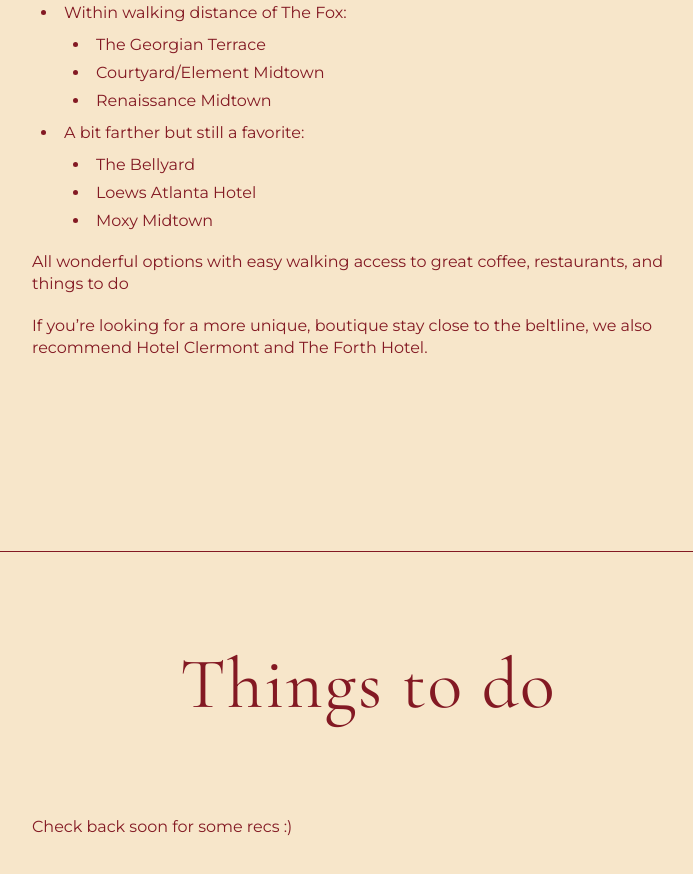
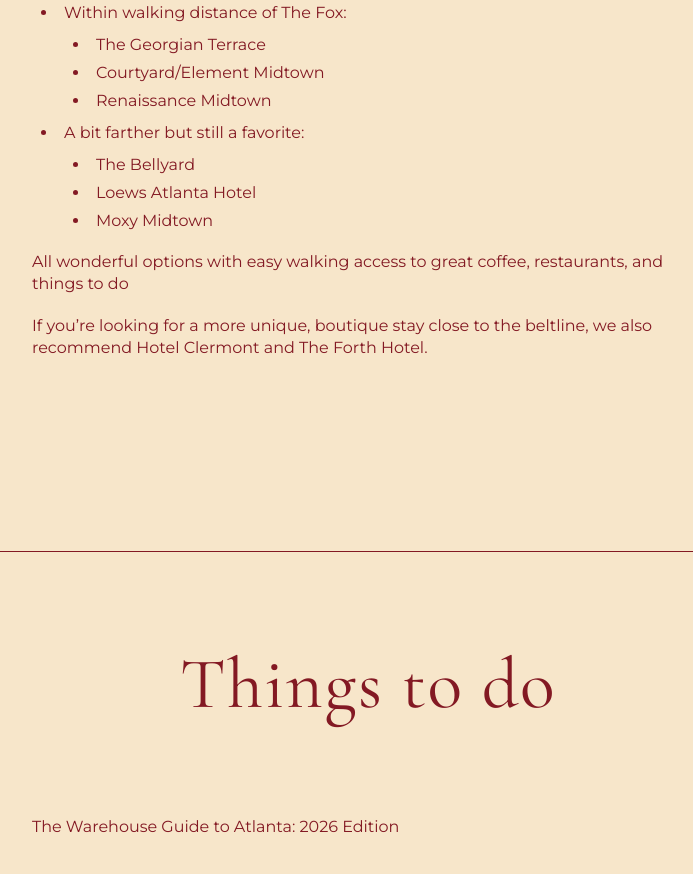
Before and after one commit to erawhctim/wedding-website, an Eleventy site: page src/index.html in a window 1280 px wide. Shown: the part 3021-3895 px from the top of the page, without its empty margins (272-965 px from the left). Built offline with nearby package versions, Linux system fonts and the light colour scheme; Eleventy itself is replaced by a stand-in of ours; files that its build step writes are made by us from their sources.

Commit message:
Update things-todo.md

```diff
--- a/src/_includes/things-todo.md
+++ b/src/_includes/things-todo.md
@@ -1,2 +1,2 @@
 
-Check back soon for some recs :)
+The Warehouse Guide to Atlanta: 2026 Edition
```
